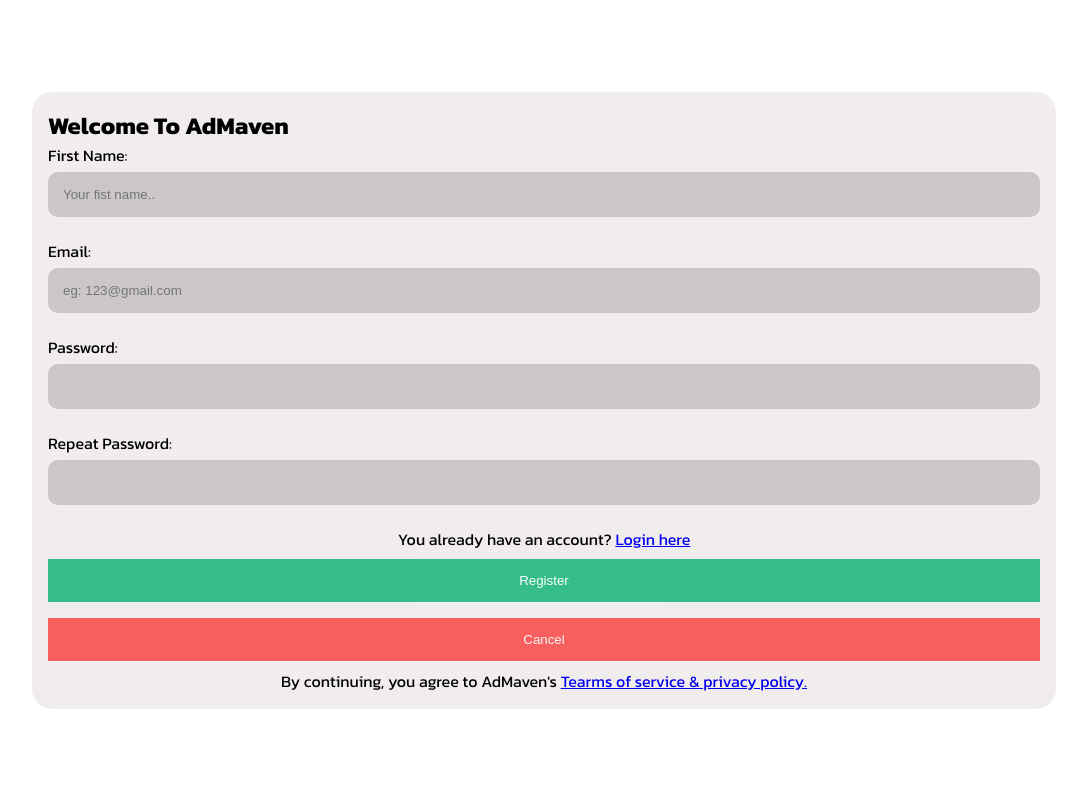
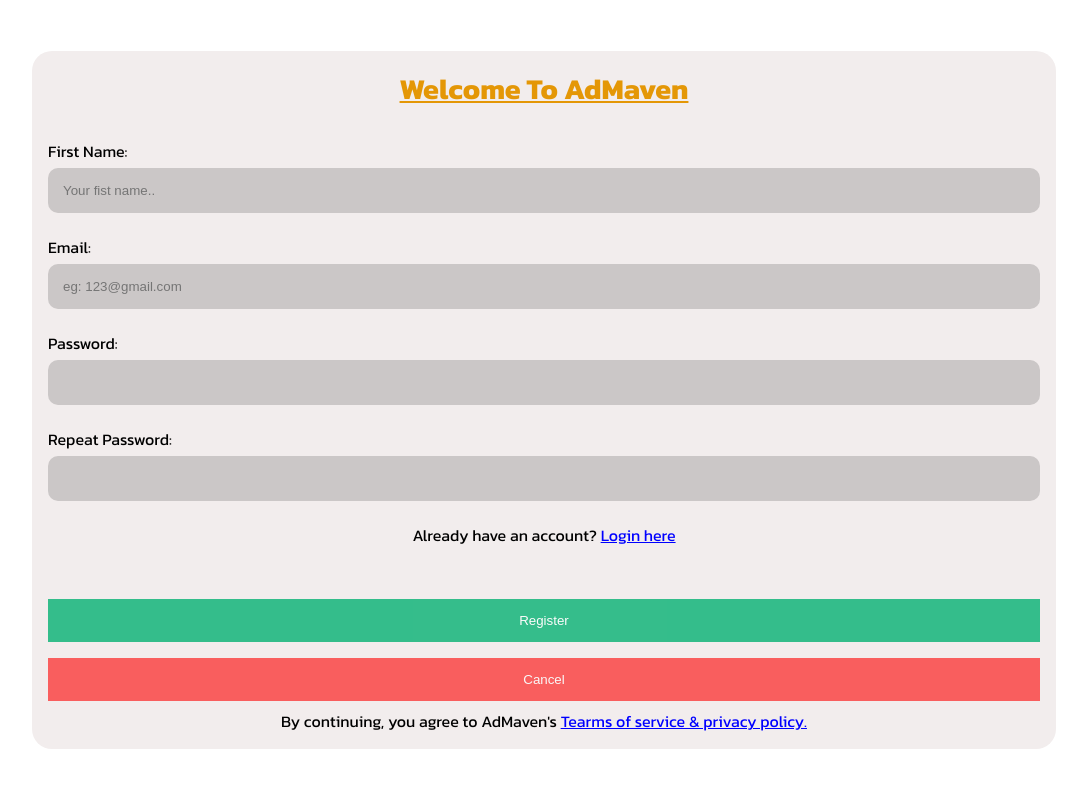
Before and after one commit to PrasaXD-M/Admaven-PHP, a PHP site: page /signUp.php in a window 1280 px wide. Shown: the whole page, without its empty margins (96-1183 px from the left). Run offline with PHP 8.4, Linux system fonts and the light colour scheme; some web fonts are replaced.

Commit message:
updated signUp.php file and style it

```diff
--- a/signUp.css
+++ b/signUp.css
@@ -116,4 +116,30 @@
     opacity: 0.6;
 }
 
-.
+/**** header h2 *****/
+.signup-head h2 {
+    text-align: center;
+    color: var(--ORANGE-COLOR);
+    margin-bottom: 1em;
+    text-decoration: underline;
+    font-size: 1.8em;
+}
+
+/***** Already message ******/
+.already-msg {
+    text-align: center;
+    margin-bottom: 2.8em;
+}
+.already-msg a {
+    color: blue;
+}
+
+
+/***** Terms & conditions ******/
+.remember-terms p{
+    text-align: center;
+}
+
+.remember-terms a {
+    color: blue;
+}
--- a/signUp.php
+++ b/signUp.php
@@ -100,8 +100,8 @@
                     <input type="password" name="rePassword" id="rePassword">
                 </div>
 
-                <div class="already-msg" style="text-align: center;">
-                    <p>You already have an account? <a href="login.php">Login here</a></p>
+                <div class="already-msg">
+                    <p>Already have an account? <a href="login.php">Login here</a></p>
                 </div>
 
                 <div class="form-bdy">
@@ -115,7 +115,7 @@
                     </div>
                 </div>
             </form>
-            <div class="remember-terms" style="text-align: center;">
+            <div class="remember-terms">
                 <p>By continuing, you agree to AdMaven's <a href="#">Tearms of service & privacy policy.</a></p>
             </div>
         </div>
```
